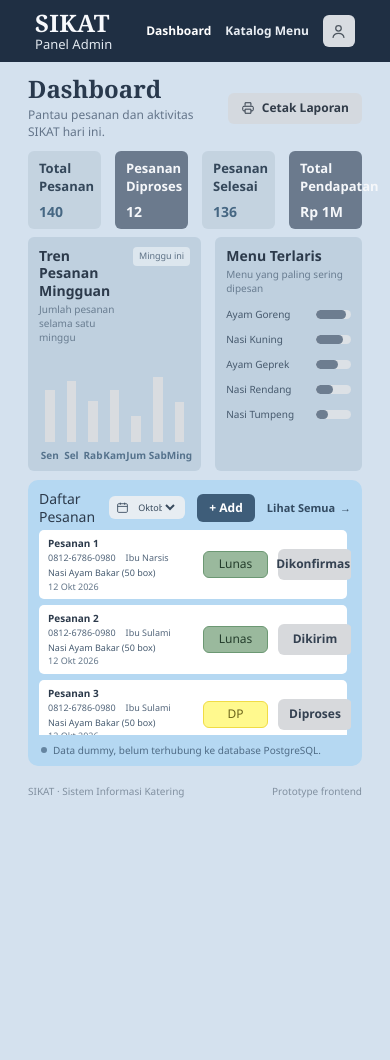
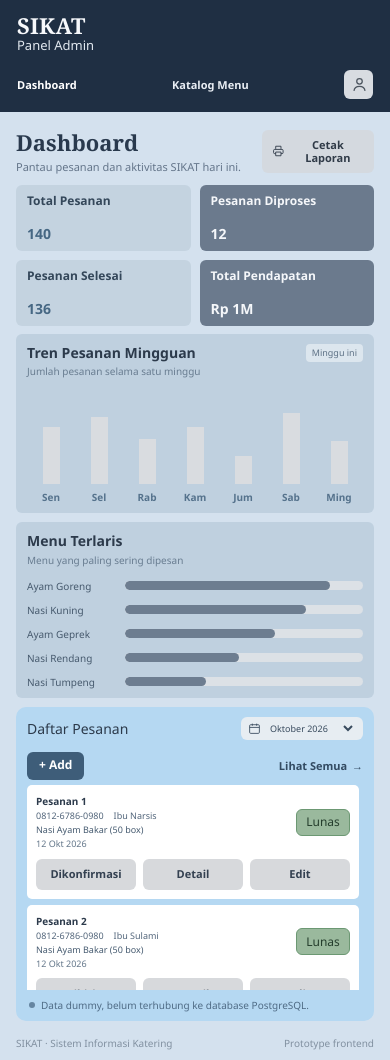
Before and after one commit to AndraPratamaRiswan/Kelompok2_PBL_TI2H, a PHP site: page / in a window 390 px wide. Before the commit the page ends 798 px from the top, so only its background shows below. Run offline with PHP 8.4, Linux system fonts and the light colour scheme.

Commit message:
Andra - Frontend - 09 - (Admin) - menambahkan resize responsif tergantung device

```diff
--- a/Admin/assets/css/style.css
+++ b/Admin/assets/css/style.css
@@ -319,3 +319,56 @@ button { cursor: pointer; }
 .profile-menu strong, .profile-menu span { display: block; }
 .profile-menu span { margin: 2px 0 10px; color: var(--muted); font-size: 12px; }
 .profile-menu button { width: 100%; padding: 8px; border: 0; border-radius: 6px; background: #edf3f8; text-align: left; color: var(--text); }
+
+/* fitur 8, responsif layar hp/tablet */
+@media (min-width: 1100px) {
+    .main-content { padding-top: 19px; }
+    .stats-grid { gap: 16px; }
+    .stat-card { min-height: 68px; padding: 10px 13px; }
+    .analytics-grid { gap: 16px; }
+    .bar-chart { height: 135px; }
+    .popular-list { gap: 13px; }
+    .orders-panel { padding: 12px 14px 11px; }
+    .order-row { min-height: 70px; }
+}
+/* tablet */
+@media (max-width: 700px) {
+    body { padding: 0; }
+    .app-frame { min-height: 100vh; border-width: 0; }
+    .topbar { align-items: flex-start; padding: 13px 17px; gap: 14px; }
+    .brand__name { font-size: 22px; }
+    .topnav { justify-content: flex-end; flex-wrap: wrap; gap: 10px 14px; padding-top: 4px; }
+    .topnav__link { font-size: 11px; }
+    .profile-button { width: 29px; height: 29px; }
+    .main-content { padding: 18px 16px 15px; }
+    .page-heading { align-items: flex-start; }
+    .page-heading h1 { font-size: 25px; }
+    .page-description { max-width: 250px; font-size: 11px; }
+    .button-report { padding: 7px 9px; font-size: 11px; }
+    .stats-grid { grid-template-columns: repeat(2, minmax(0, 1fr)); gap: 9px; }
+    .stat-card { min-height: 66px; }
+    .analytics-grid { grid-template-columns: 1fr; gap: 9px; }
+    .bar-chart { height: 126px; }
+    .popular-list { gap: 10px; }
+    .orders-toolbar { align-items: flex-start; flex-direction: column; }
+    .orders-title-group { width: 100%; justify-content: space-between; }
+    .orders-actions { width: 100%; justify-content: space-between; }
+    .order-row { grid-template-columns: minmax(0, 1fr) 54px; gap: 8px; padding: 9px; }
+    .order-info { grid-column: 1; }
+    .payment-badge { grid-column: 2; grid-row: 1; }
+    .order-actions { grid-column: 1 / -1; grid-row: 2; grid-template-columns: repeat(3, minmax(0, 1fr)); }
+    .order-actions .button { min-width: 0; font-size: 11px; }
+    .site-footer { padding-inline: 16px; }
+}
+/* hp kecil */
+@media (max-width: 400px) {
+    .topbar { flex-direction: column; align-items: stretch; }
+    .topnav { justify-content: space-between; }
+    .page-heading { gap: 9px; }
+    .page-heading h1 { font-size: 22px; }
+    .button-report { max-width: 112px; white-space: normal; line-height: 1.2; }
+    .stat-card p { font-size: 12px; }
+    .popular-item { grid-template-columns: 90px minmax(0, 1fr); }
+    .orders-title-group { gap: 6px; }
+    .month-filter { max-width: 145px; }
+}
```
